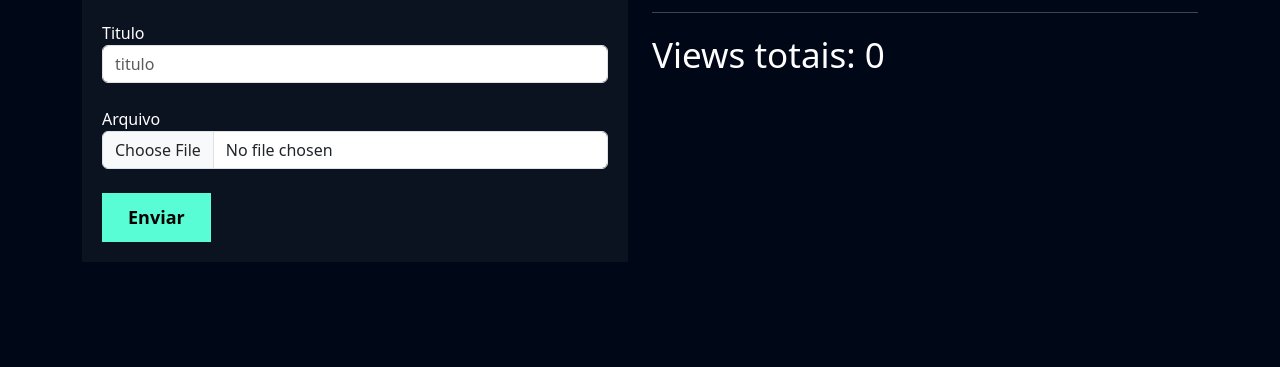
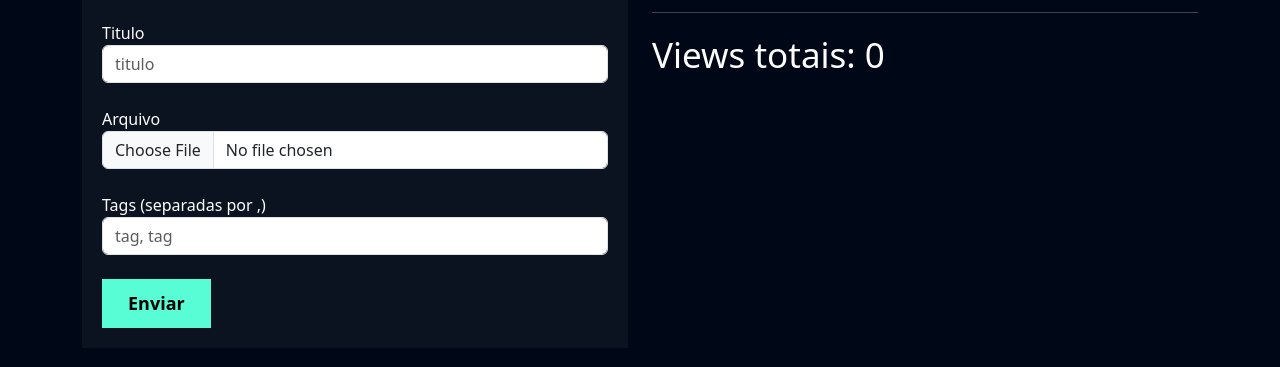
Before and after one commit to ViniciusRodrigues10/study-psw, a Django app: page /books/add_books/ in a window 1280 px wide. Shown: the part 172-539 px from the top of the page. Run offline with Django 5.2, Linux system fonts and the light colour scheme; the visitor is signed in with stand-in values (Sample User, id 1); data that the repository does not hold is empty.

Commit message:
feat: adding tags to book summaries

```diff
--- a/books/templates/add_books.html
+++ b/books/templates/add_books.html
@@ -37,6 +37,9 @@
                         <label>Arquivo</label>
                         <input type="file" name="file" class="form-control">
                         <br>
+                        <label>Tags (separadas por ,)</label>
+                        <input type="text" name="tags" placeholder="tag, tag" class="form-control">
+                        <br>
                         <input type="submit" class="btn-registration" value="Enviar">
                     </form>
                 </div>
--- a/books/views.py
+++ b/books/views.py
@@ -1,6 +1,6 @@
 from django.shortcuts import render, redirect
 from django.http import HttpResponse
-from .models import Book, ViewBook
+from .models import Book, Tags, ViewBook
 from django.contrib.messages import constants
 from django.contrib import messages
 
@@ -21,8 +21,20 @@ def add_books(request):
             title=title,
             file=file
         )
+        book.save()
+
+        tags = request.POST.get('tags')
+        list_tags = tags.split(',')
+
+        for tag in list_tags:
+            new_tag = Tags(
+                name=tag
+            )
+            new_tag.save()
+            book.tags.add(new_tag)
 
         book.save()
+
         messages.add_message(request, constants.SUCCESS, 'Salvo com sucesso.')
         return redirect('/books/add_books')
 
```
Also changed, not shown: books/models.py (+7 -0 lines), books/migrations/0004_tags.py (added), books/migrations/0005_book_tags.py (added).
